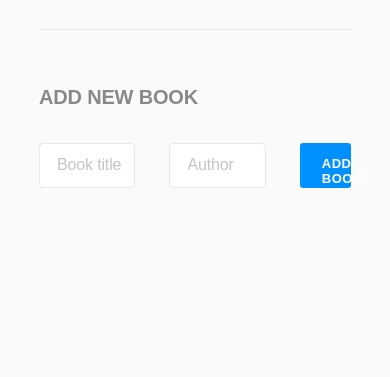
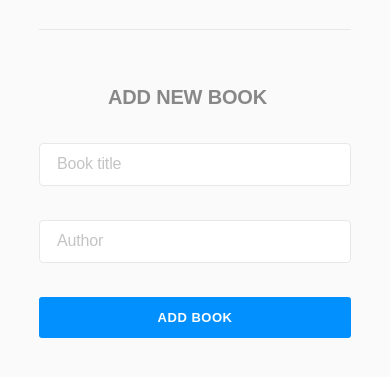
Before and after one commit to Danie12345/bookstore-react, a React (Create React App) app: page /store in a window 390 px wide. Shown: the part 167-544 px from the top of the page. Built offline with nearby package versions, Linux system fonts and the light colour scheme; no server answers.

Commit message:
Add responsiveness to form

```diff
--- a/src/components/books-section/form/Form.css
+++ b/src/components/books-section/form/Form.css
@@ -3,6 +3,7 @@
   flex-direction: column;
   width: 100%;
   gap: 1.0625rem;
+  transition: ease all .5s;
 }
 
 .formBookAdd > h3 {
@@ -14,6 +15,7 @@
   font-weight: bold;
   letter-spacing: -0.18px;
   color: #888;
+  transition: ease all .5s;
 }
 
 .inputs {
@@ -21,6 +23,7 @@
   flex-direction: row;
   gap: 2.125rem;
   height: 2.813rem;
+  transition: ease all .5s;
 }
 
 .formInput {
@@ -30,6 +33,7 @@
   padding: 0.813rem 1.063rem 0.813rem 1.063rem;
   border: 1px solid #e8e8e8;
   border-radius: 4px;
+  transition: ease all .5s;
 }
 
 .formInput::placeholder {
@@ -44,8 +48,8 @@
 .addBookBtn {
   box-sizing: border-box;
   width: calc(1.25 * 13.142857142%);
+  padding: 0.813rem 0rem;
   height: 100%;
-  padding: 0.801rem 1.188rem 0.886rem 1.375rem;
   border-radius: 3px;
   border: none;
   background-color: #0290ff;
@@ -55,4 +59,29 @@
   font-weight: bold;
   letter-spacing: 0.5px;
   text-align: center;
+  text-align: center;
+  vertical-align: middle;
 }
+
+@media screen and (max-width: 768px) {
+  .formBookAdd {
+    align-items: center;
+    height: auto;
+  }
+
+  .inputs {
+    flex-direction: column;
+    width: 100%;
+    height: auto;
+    flex-wrap: wrap;
+    justify-content: center;
+  }
+
+  .formInput {
+    width: 100%;
+  }
+
+  .addBookBtn {
+    width: auto;
+  }
+}
```
